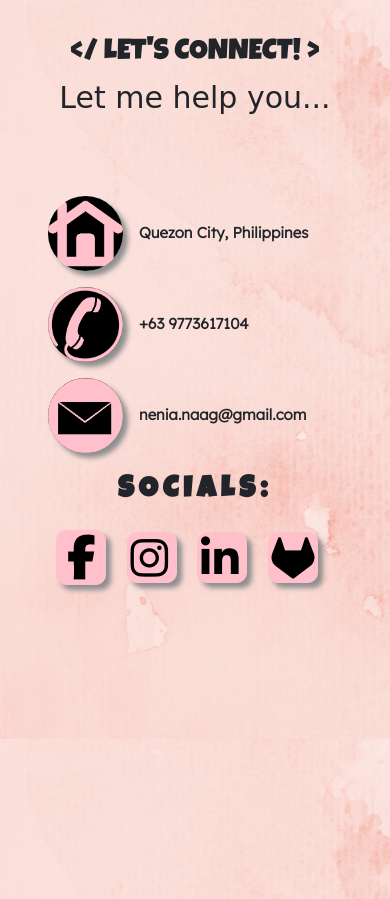
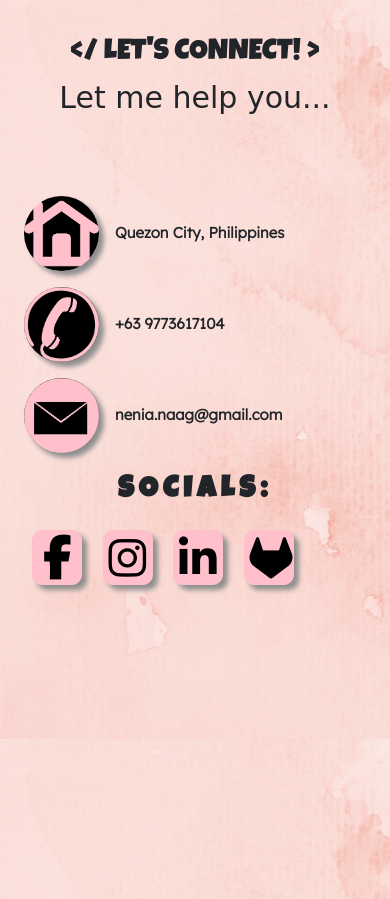
Before and after one commit to ninznaag/web-portfolio-210, a plain HTML site: page index.html in a window 390 px wide. Shown: the part 3980-4879 px from the top of the page. Drawn offline with nearby package versions, Linux system fonts and the light colour scheme; a web font is replaced by a local one.

Commit message:
resized social link icons v.2

```diff
--- a/index.css
+++ b/index.css
@@ -157,7 +157,7 @@
 .contact-social-icon {
 	border: 1px solid  #ffc0cb;
 	border-radius: 10px;
-	padding: 3px;
+	padding: 5px;
 	background-color: #ffc0cb;
 	font-size: 43px;
 	width: 50px;
--- a/index.html
+++ b/index.html
@@ -179,7 +179,7 @@
 					<h3 id="contact-subheader">Let me help you...</h3>
 				</div>
 
-				<div class="col-12 col-md-6 col-lg-5 p-5 p-md-5 p-lg-3 d-lg-flex flex-column justify-content-center contact-subsection py-auto">
+				<div class="col-12 col-md-6 col-lg-5 py-5 px-4 p-md-5 p-lg-3 d-lg-flex flex-column justify-content-center contact-subsection py-auto">
 					<div class="d-flex my-3" data-aos="fade-down">
 						<img class="contact-icon" src="images/home.png" alt="home icon image">
 						<p class="contact-info-text my-auto ml-3">Quezon City, Philippines</p>
```
